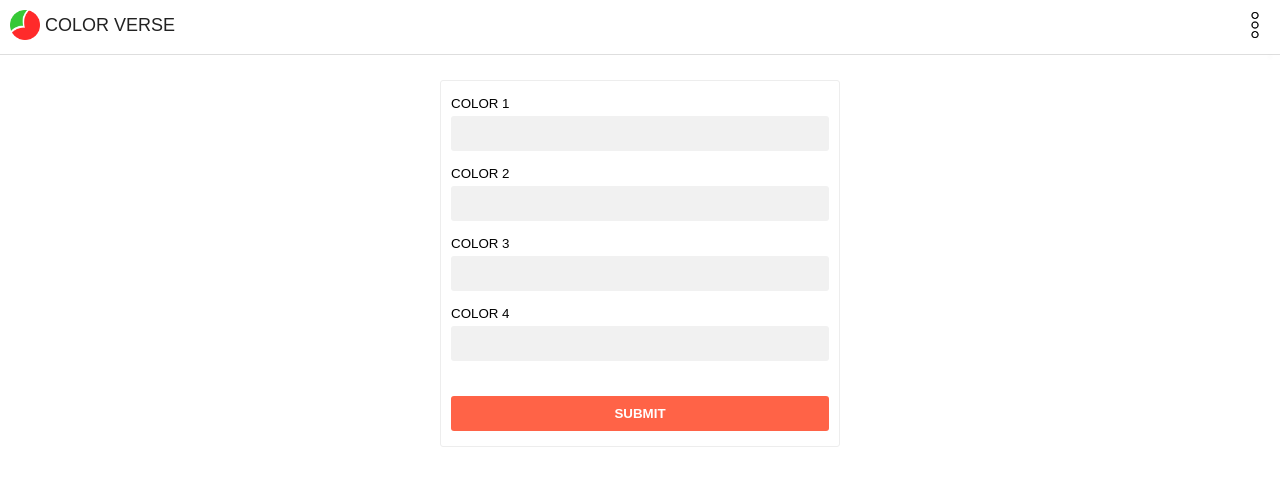
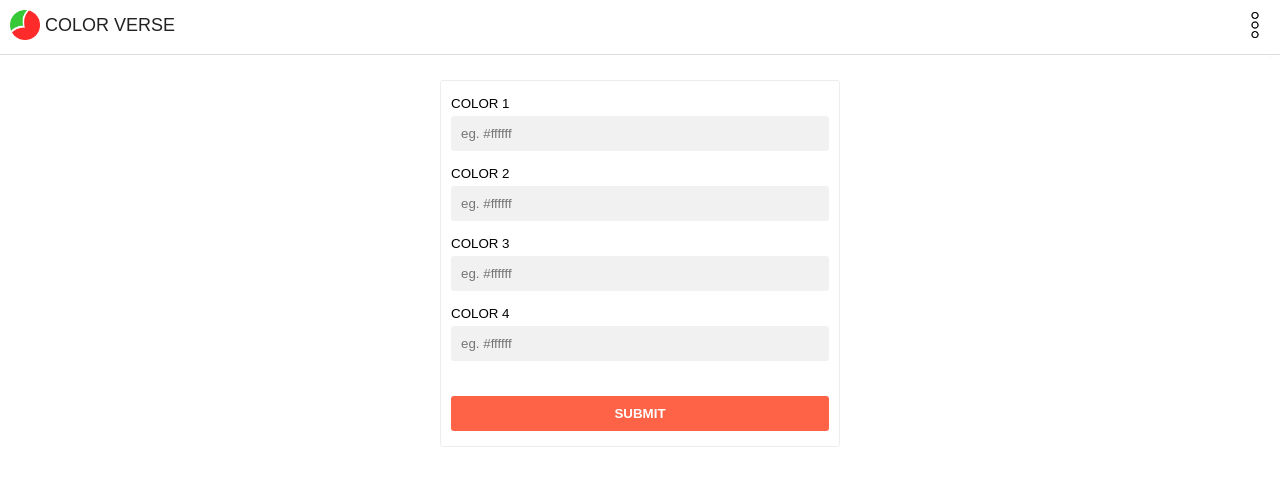
Before and after one commit to Irfan-deva/colorverse, a React (Create React App) app: page /form in a window 1280 px wide. Shown: the top 486 px of the page. Built offline with nearby package versions, Linux system fonts and the light colour scheme.

Commit message:
added placeholder for inputes

```diff
--- a/src/pages/Form.jsx
+++ b/src/pages/Form.jsx
@@ -26,16 +26,16 @@ function Form() {
         <div className='form-container'>
             <form onSubmit={handlesubmit} >
                 <label htmlFor="">COLOR 1</label>
-                <input type="text" name="color_1" onChange={handlechange} value={inputs.color_1 || ""} />
+                <input type="text" name="color_1" onChange={handlechange} value={inputs.color_1 || ""} placeholder="eg. #ffffff" />
 
                 <label htmlFor="">COLOR 2</label>
-                <input type="text" name="color_2" onChange={handlechange} value={inputs.color_2 || ""} />
+                <input type="text" name="color_2" onChange={handlechange} value={inputs.color_2 || ""} placeholder="eg. #ffffff" />
 
                 <label htmlFor="">COLOR 3</label>
-                <input type="text" name="color_3" onChange={handlechange} value={inputs.color_3 || ""} />
+                <input type="text" name="color_3" onChange={handlechange} value={inputs.color_3 || ""} placeholder="eg. #ffffff" />
 
                 <label htmlFor="">COLOR 4</label>
-                <input type="text" name="color_4" onChange={handlechange} value={inputs.color_4 || ""} />
+                <input type="text" name="color_4" onChange={handlechange} value={inputs.color_4 || ""} placeholder="eg. #ffffff" />
                 <input type="submit" value="Submit" />
             </form>
         </div>
```
